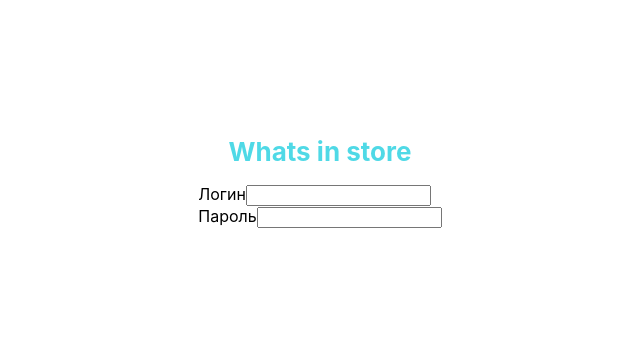
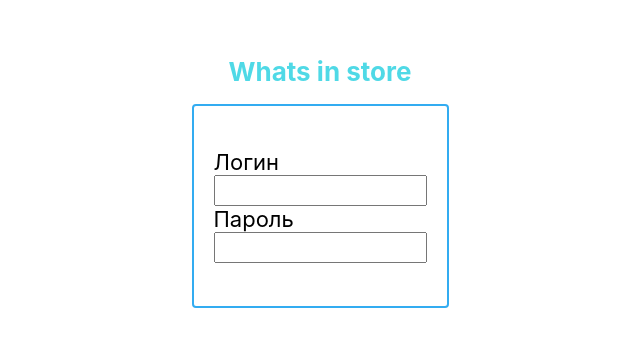
Before and after one commit to fedorukvl/react-store-check, a React (Create React App) app: page / in a window 1280 px wide. Shown: the part 227-574 px from the top of the page, without its empty margins (320-960 px from the left). Built offline with nearby package versions, Linux system fonts and the light colour scheme.

Commit message:
Добавлены стили компоненту AuthForm

```diff
--- a/src/App.css
+++ b/src/App.css
@@ -9,3 +9,6 @@
   font-size: 26px;
   color: rgb(79, 217, 230);
 }
+.app .app__info-windows {
+  display: flex;
+}
--- a/src/Components/Auth/Auth-form.jsx
+++ b/src/Components/Auth/Auth-form.jsx
@@ -1,4 +1,5 @@
 import React from "react";
+import "../../media/css/Auth-form.css";
 
 function AuthForm() {
   return (
@@ -7,13 +8,18 @@ function AuthForm() {
         <label htmlFor="login" className="auth__login-label">
           Логин
         </label>
-        <input type="text" id="login" name="login" className="auth__logi" />
+        <input type="text" id="login" name="login" className="auth__login" />
       </div>
       <div className="auth__password-info">
         <label htmlFor="password" className="auth__password-label">
           Пароль
         </label>
-        <input type="text" id="password" name="password" />
+        <input
+          type="text"
+          id="password"
+          name="password"
+          className="auth__password"
+        />
       </div>
     </form>
   );
--- /dev/null
+++ b/src/media/css/Auth-form.css
@@ -0,0 +1,24 @@
+.auth {
+  padding: 20px;
+  height: 20vh;
+  border: 2px solid rgb(51, 172, 241);
+  border-radius: 4px;
+  display: flex;
+  flex-direction: column;
+  justify-content: center;
+}
+.auth .auth__login-info,
+.auth .auth__password-info {
+  display: flex;
+  flex-direction: column;
+  justify-content: space-around;
+}
+.auth .auth__login-info .auth__login-label,
+.auth .auth__password-info .auth__password-label {
+  font-size: 22px;
+}
+.auth .auth__login-info .auth__login,
+.auth .auth__password-info .auth__password {
+  padding: 5px;
+  font-size: 15px;
+}
```
